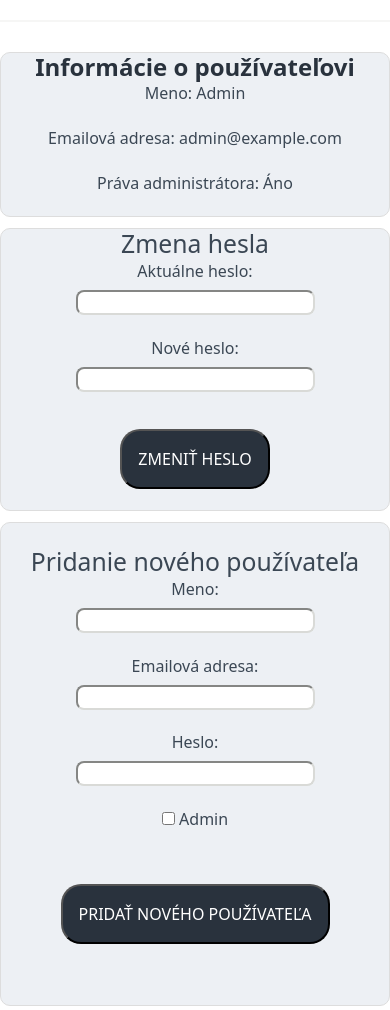
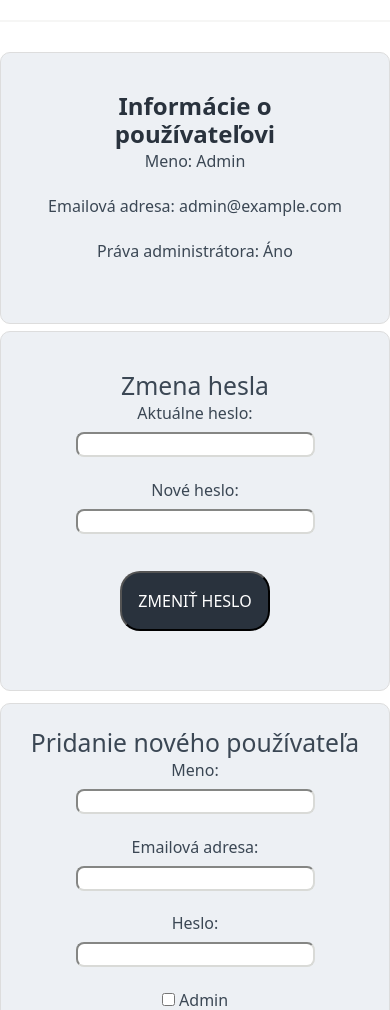
Before and after one commit to TIS2023-FMFI/kontrola-dorucenia, a Flask app: page /user/ in a window 390 px wide. Shown: the part 205-1215 px from the top of the page. Run offline with Flask 3, Linux system fonts and the light colour scheme; a user stored in the database is signed in; data comes from the database, SQL or seed files in the repository; some libraries are stand-ins or nearby versions.

Commit message:
Changed margin in user info

```diff
--- a/website/static/css/styles.css
+++ b/website/static/css/styles.css
@@ -47,8 +47,8 @@ section{
     }
 
     #user_info, #password_change {
-        margin: 3% 0% 0% 0%;
-        padding: initial;
+        margin: 2% auto 2% auto;
+        padding: 10%;
         width : initial;
         float: initial;
         height: initial;
```
